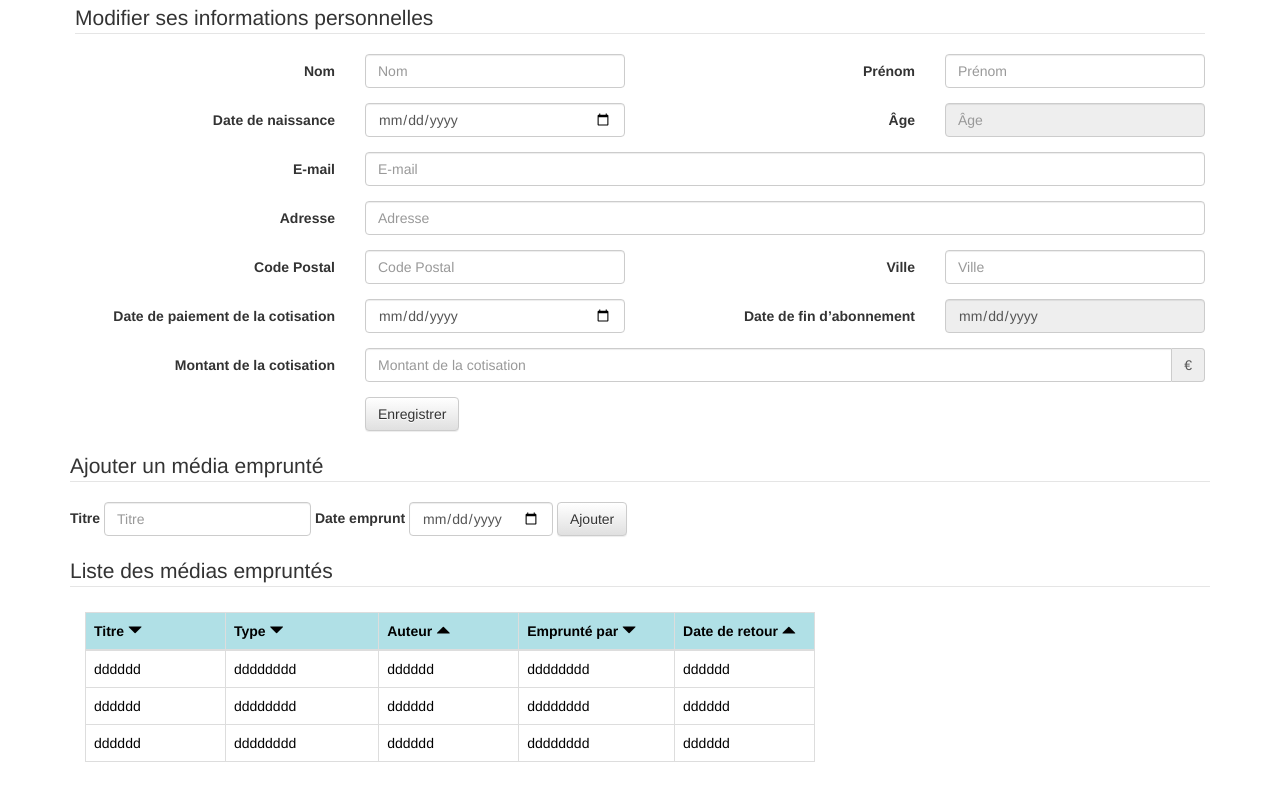
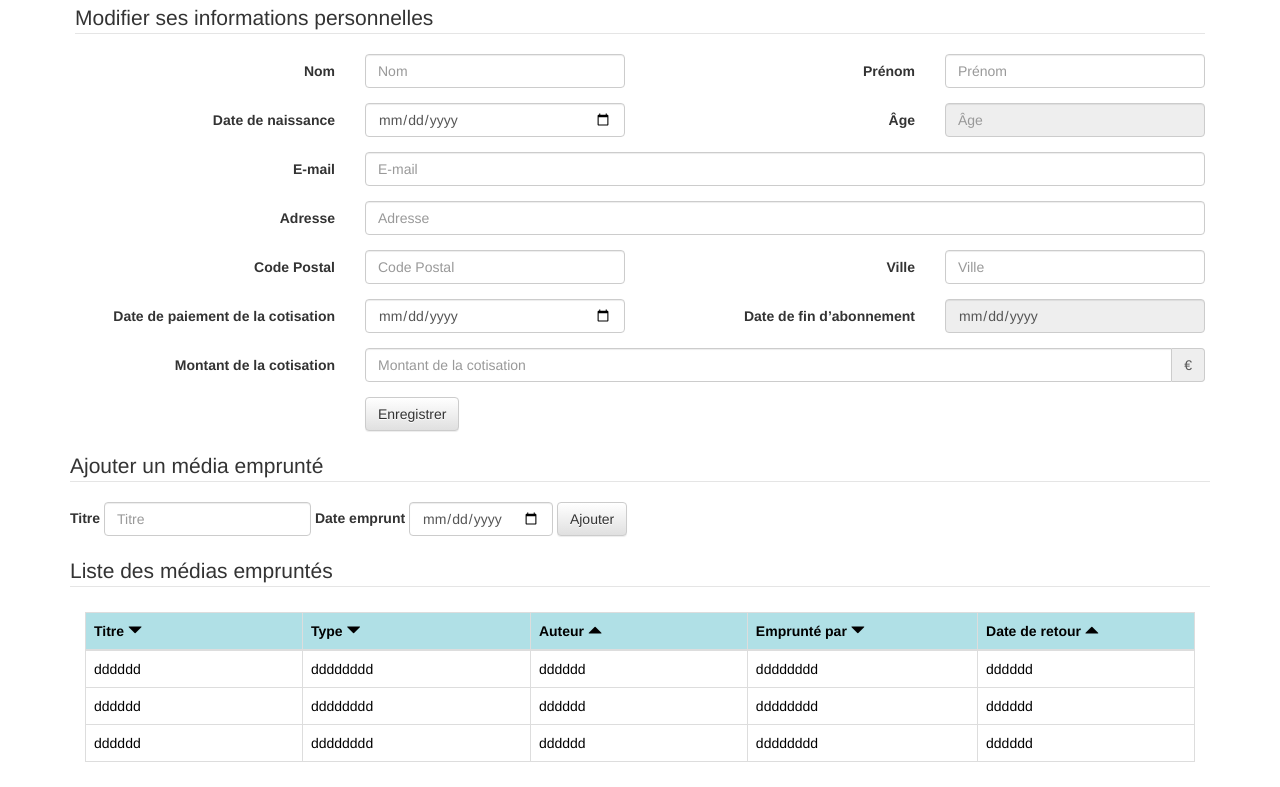
Before and after one commit to AdrienMartin/mediatic, a plain HTML site: page maquette/ficheAdherent.html in a window 1280 px wide. Shown: the part 299-1086 px from the top of the page. Drawn offline with Linux system fonts and the light colour scheme.

Commit message:
tableau centre

```diff
--- a/maquette/ficheAdherent.html
+++ b/maquette/ficheAdherent.html
@@ -158,7 +158,7 @@
 		<div>
 		    <legend>Liste des médias empruntés</legend>
 
-		    <div class=" tableau col-md-8">
+		    <div class=" tableau col-md-12">
 				<div class="responsive-table-line">
 					<table class="hidden-xs table table-hover table-bordered ">
 						<thead>
```
Also changed, not shown: maquette/ficheMedia.html (+1 -1 lines).
